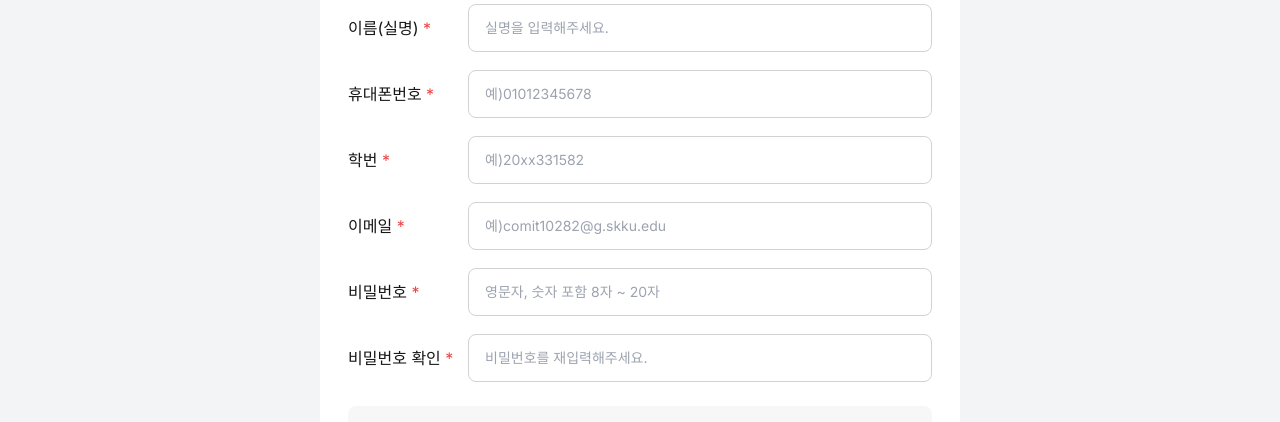
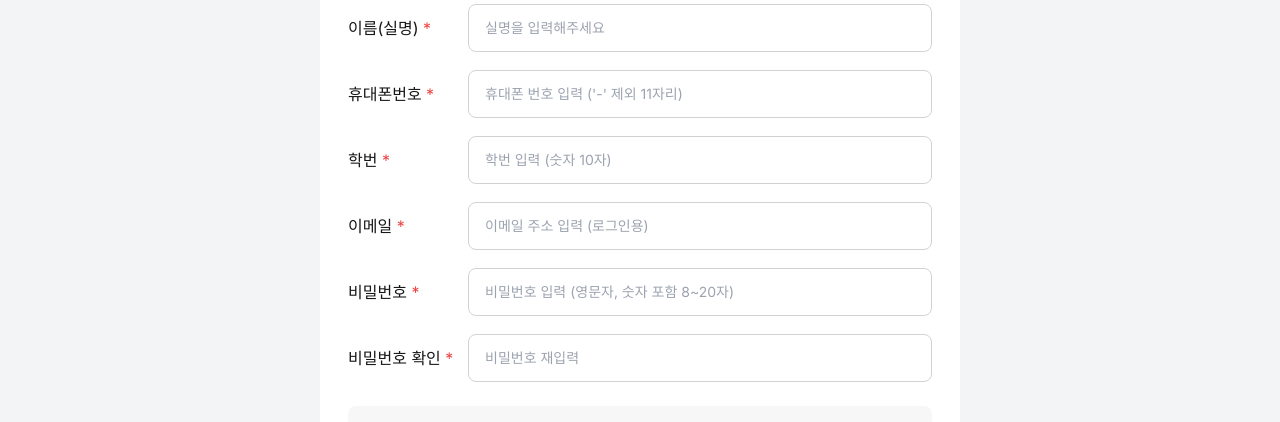
Before and after one commit to skku-comit/comit-website, a Next.js app: page /signup in a window 1280 px wide. Shown: the part 280-702 px from the top of the page. Built offline with nearby package versions, Linux system fonts and the light colour scheme; no server answers.

Commit message:
chore: edit login input placeholder

```diff
--- a/app/(main)/(light)/signup/page.tsx
+++ b/app/(main)/(light)/signup/page.tsx
@@ -97,7 +97,7 @@ export default function Signup() {
                       required: '이름을 입력해주세요.',
                       onBlur: () => setuserName(getValues().username)
                     })}
-                    placeholder="실명을 입력해주세요."
+                    placeholder="실명을 입력해주세요"
                     className={cn(
                       'box-border rounded-lg border border-solid border-[#d2d2d2] px-3 py-2 align-middle text-xs tracking-normal outline-none sm:w-full sm:px-4 sm:py-3 sm:text-sm/[22px]',
                       errors.username && 'border-2 border-destructive'
@@ -117,13 +117,13 @@ export default function Signup() {
                 <div className="flex flex-grow flex-col gap-y-1 sm:gap-y-2">
                   <input
                     {...register('phoneNumber', {
-                      required: '휴대폰번호를 입력해주세요.',
+                      required: '휴대폰 번호를 입력해주세요.',
                       pattern: {
                         value: /^010\d{8}$/,
-                        message: '휴대폰번호를 다시 확인해주세요.'
+                        message: '휴대폰 번호를 다시 확인해주세요.'
                       }
                     })}
-                    placeholder="예)01012345678"
+                    placeholder="휴대폰 번호 입력 ('-' 제외 11자리)"
                     className={cn(
                       'box-border w-full rounded-lg border border-solid border-[#d2d2d2] px-3 py-2 align-middle text-xs tracking-normal outline-none sm:px-4 sm:py-3 sm:text-sm/[22px]',
                       errors.phoneNumber && 'border-2 border-destructive'
@@ -149,7 +149,7 @@ export default function Signup() {
                         message: '학번을 다시 확인해주세요.'
                       }
                     })}
-                    placeholder="예)20xx331582"
+                    placeholder="학번 입력 (숫자 10자)"
                     className={cn(
                       'box-border w-full rounded-lg border border-solid border-[#d2d2d2] px-3 py-2 align-middle text-xs tracking-normal outline-none sm:px-4 sm:py-3 sm:text-sm/[22px]',
                       errors.studentId && 'border-2 border-destructive'
@@ -176,7 +176,7 @@ export default function Signup() {
                           message: '이메일을 다시 확인해주세요.'
                         }
                       })}
-                      placeholder="예)comit10282@g.skku.edu"
+                      placeholder="이메일 주소 입력 (로그인용)"
                       className={cn(
                         'box-border w-full rounded-lg border border-solid border-[#d2d2d2] px-3 py-2 align-middle text-xs tracking-normal outline-none sm:px-4 sm:py-3 sm:text-sm/[22px]',
                         errors.email && 'border-2 border-destructive'
@@ -203,7 +203,7 @@ export default function Signup() {
                         message: '유효한 비밀번호를 입력해주세요.'
                       }
                     })}
-                    placeholder="영문자, 숫자 포함 8자 ~ 20자"
+                    placeholder="비밀번호 입력 (영문자, 숫자 포함 8~20자)"
                     type="password"
                     className={cn(
                       'box-border w-full rounded-lg border border-solid border-[#d2d2d2] px-3 py-2 align-middle text-xs tracking-normal outline-none sm:px-4 sm:py-3 sm:text-sm/[22px]',
@@ -227,7 +227,7 @@ export default function Signup() {
                       required: '비밀번호를 확인해주세요.',
                       onBlur: () => setIsCheckPasswordBlurred(true)
                     })}
-                    placeholder="비밀번호를 재입력해주세요."
+                    placeholder="비밀번호 재입력"
                     type="password"
                     className={cn(
                       'box-border w-full rounded-lg border border-solid border-[#d2d2d2] px-3 py-2 align-middle text-xs tracking-normal outline-none sm:px-4 sm:py-3 sm:text-sm/[22px]',
```
